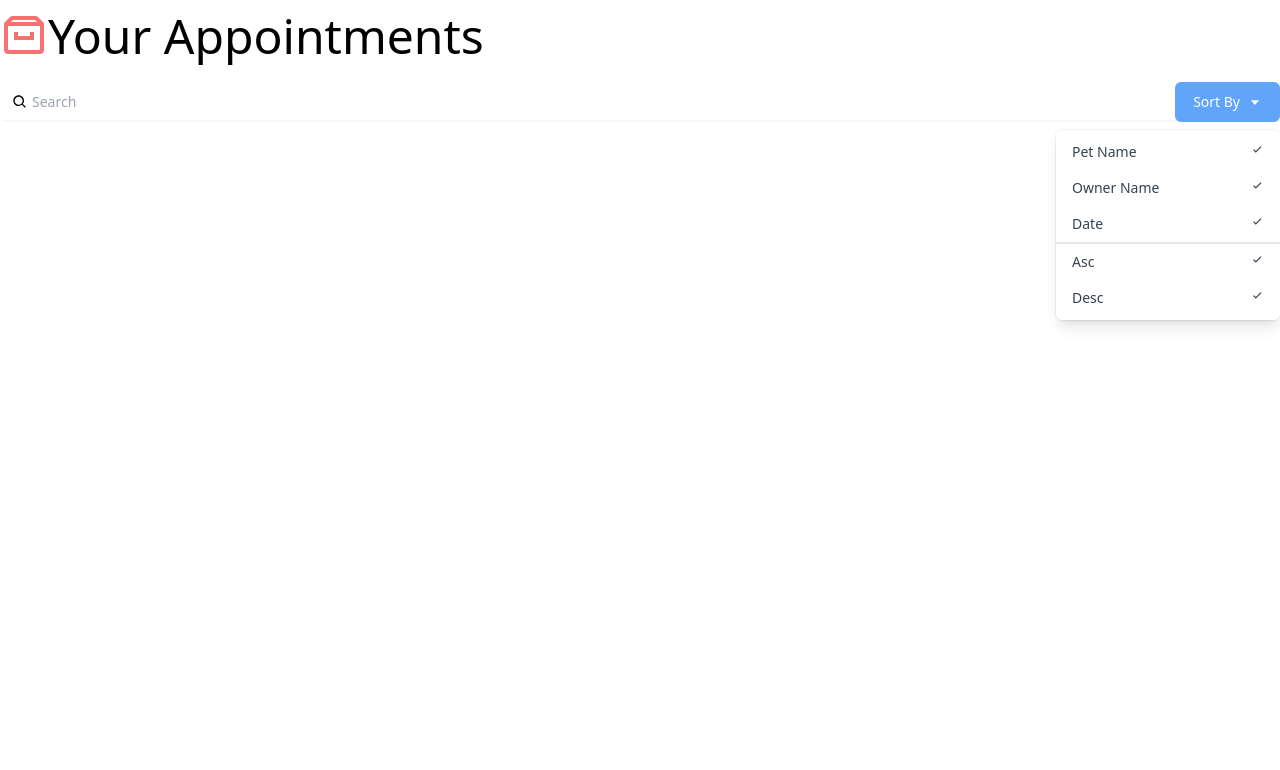
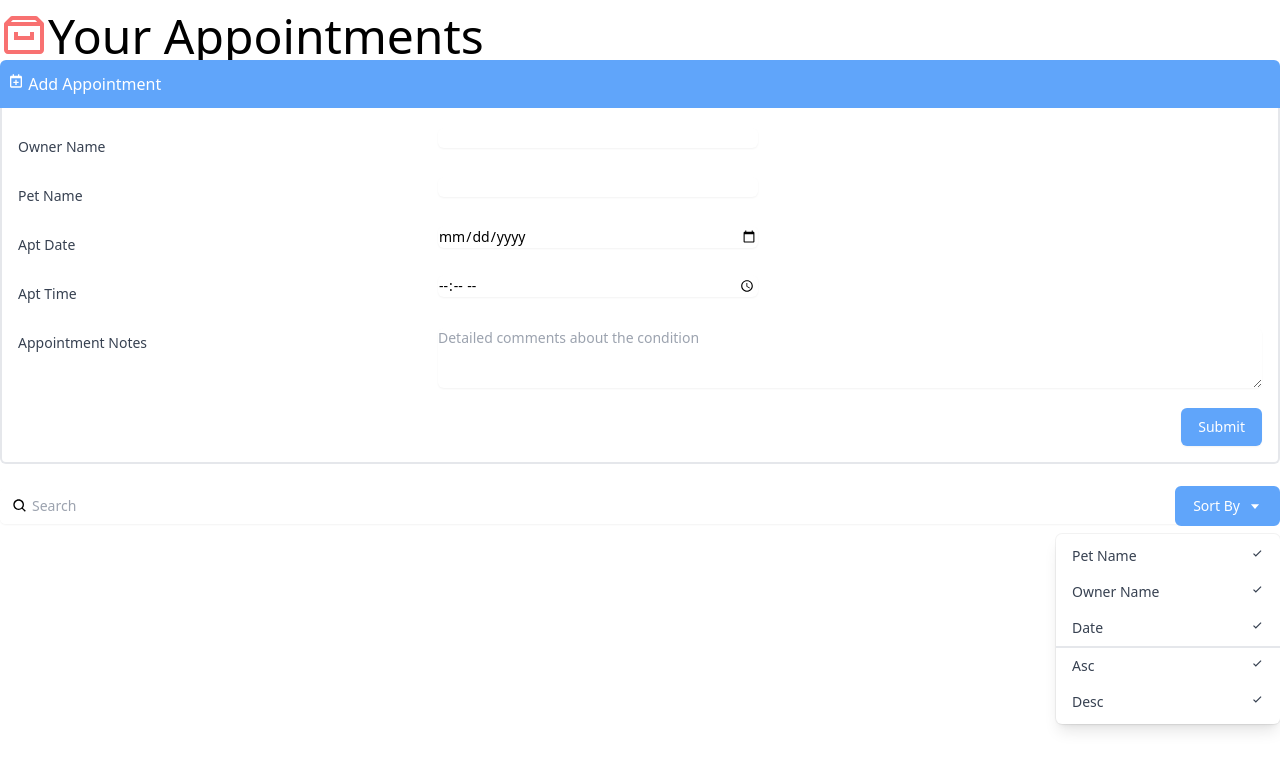
Before and after one commit to JeanBayer/building-interface, a React (Vite) app: page / in a window 1280 px wide. Shown: the top 770 px of the page. Built offline with nearby package versions, Linux system fonts and the light colour scheme.

Commit message:
feat(appointment): Add Appoinment component

```diff
--- a/src/App.jsx
+++ b/src/App.jsx
@@ -1,4 +1,5 @@
 import { BiArchive } from "react-icons/bi";
+import AddAppointment from "./components/AddAppointment";
 import Search from "./components/Search";
 
 function App() {
@@ -8,6 +9,7 @@
         <BiArchive className="inline-block text-red-400 align-top" />
         Your Appointments
       </h1>
+      <AddAppointment />
       <Search />
     </div>
   );
--- /dev/null
+++ b/src/components/AddAppointment.jsx
@@ -0,0 +1,114 @@
+import { BiCalendarPlus } from "react-icons/bi";
+
+const AddAppointment = () => {
+  return (
+    <div>
+      <button className="bg-blue-400 text-white px-2 py-3 w-full text-left rounded-t-md">
+        <div>
+          <BiCalendarPlus className="inline-block align-text-top" /> Add
+          Appointment
+        </div>
+      </button>
+      <div className="border-r-2 border-b-2 border-l-2 border-light-blue-500 rounded-b-md pl-4 pr-4 pb-4">
+        <div className="sm:grid sm:grid-cols-3 sm:gap-4 sm:items-start  sm:pt-5">
+          <label
+            htmlFor="ownerName"
+            className="block text-sm font-medium text-gray-700 sm:mt-px sm:pt-2"
+          >
+            Owner Name
+          </label>
+          <div className="mt-1 sm:mt-0 sm:col-span-2">
+            <input
+              type="text"
+              name="ownerName"
+              id="ownerName"
+              className="max-w-lg block w-full shadow-sm focus:ring-indigo-500 focus:border-indigo-500 sm:max-w-xs sm:text-sm border-gray-300 rounded-md"
+            />
+          </div>
+        </div>
+
+        <div className="sm:grid sm:grid-cols-3 sm:gap-4 sm:items-start  sm:pt-5">
+          <label
+            htmlFor="petName"
+            className="block text-sm font-medium text-gray-700 sm:mt-px sm:pt-2"
+          >
+            Pet Name
+          </label>
+          <div className="mt-1 sm:mt-0 sm:col-span-2">
+            <input
+              type="text"
+              name="petName"
+              id="petName"
+              className="max-w-lg block w-full shadow-sm focus:ring-indigo-500 focus:border-indigo-500 sm:max-w-xs sm:text-sm border-gray-300 rounded-md"
+            />
+          </div>
+        </div>
+
+        <div className="sm:grid sm:grid-cols-3 sm:gap-4 sm:items-start  sm:pt-5">
+          <label
+            htmlFor="aptDate"
+            className="block text-sm font-medium text-gray-700 sm:mt-px sm:pt-2"
+          >
+            Apt Date
+          </label>
+          <div className="mt-1 sm:mt-0 sm:col-span-2">
+            <input
+              type="date"
+              name="aptDate"
+              id="aptDate"
+              className="max-w-lg block w-full shadow-sm focus:ring-indigo-500 focus:border-indigo-500 sm:max-w-xs sm:text-sm border-gray-300 rounded-md"
+            />
+          </div>
+        </div>
+
+        <div className="sm:grid sm:grid-cols-3 sm:gap-4 sm:items-start  sm:pt-5">
+          <label
+            htmlFor="aptTime"
+            className="block text-sm font-medium text-gray-700 sm:mt-px sm:pt-2"
+          >
+            Apt Time
+          </label>
+          <div className="mt-1 sm:mt-0 sm:col-span-2">
+            <input
+              type="time"
+              name="aptTime"
+              id="aptTime"
+              className="max-w-lg block w-full shadow-sm focus:ring-indigo-500 focus:border-indigo-500 sm:max-w-xs sm:text-sm border-gray-300 rounded-md"
+            />
+          </div>
+        </div>
+
+        <div className="sm:grid sm:grid-cols-3 sm:gap-4 sm:items-start  sm:pt-5">
+          <label
+            htmlFor="aptNotes"
+            className="block text-sm font-medium text-gray-700 sm:mt-px sm:pt-2"
+          >
+            Appointment Notes
+          </label>
+          <div className="mt-1 sm:mt-0 sm:col-span-2">
+            <textarea
+              id="aptNotes"
+              name="aptNotes"
+              rows="3"
+              className="shadow-sm focus:ring-indigo-500 focus:border-indigo-500 mt-1 block w-full sm:text-sm border-gray-300 rounded-md"
+              placeholder="Detailed comments about the condition"
+            ></textarea>
+          </div>
+        </div>
+
+        <div className="pt-5">
+          <div className="flex justify-end">
+            <button
+              type="submit"
+              className="ml-3 inline-flex justify-center py-2 px-4 border border-transparent shadow-sm text-sm font-medium rounded-md text-white bg-blue-400 hover:bg-blue-700 focus:outline-none focus:ring-2 focus:ring-offset-2 focus:ring-blue-400"
+            >
+              Submit
+            </button>
+          </div>
+        </div>
+      </div>
+    </div>
+  );
+};
+
+export default AddAppointment;
```
